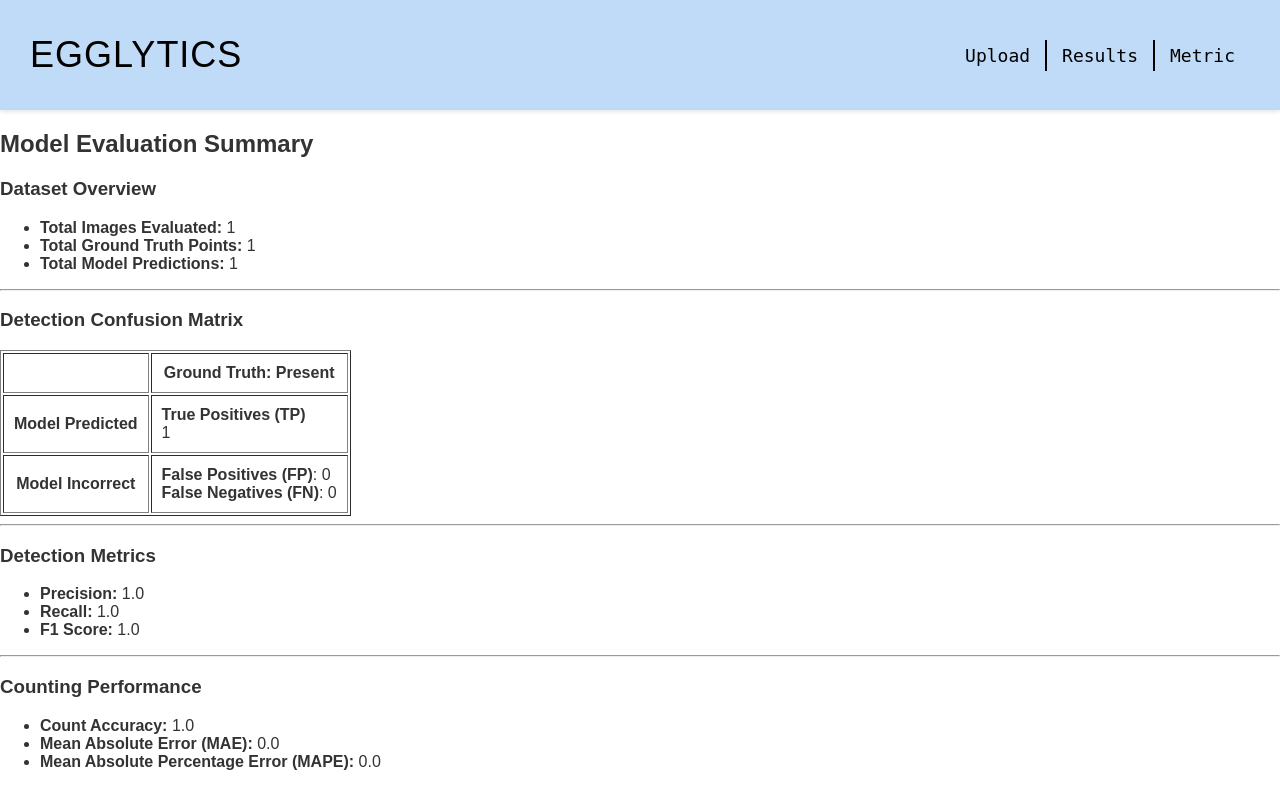
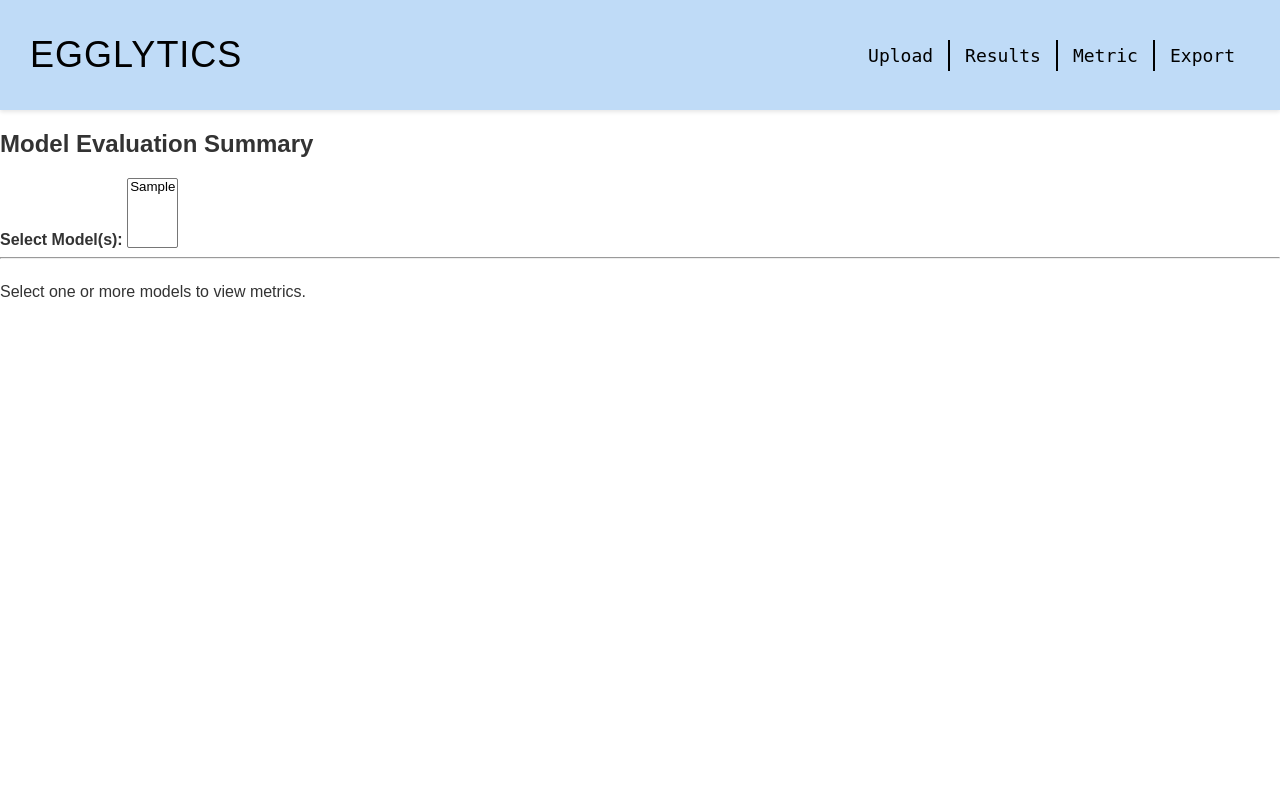
Before and after one commit to cnjerald/Egglytics, a Django app: page /metric/ in a window 1280 px wide. Run offline with Django 5.2, Linux system fonts and the light colour scheme; tables that the repository leaves empty hold one stand-in row (values such as "Sample post").

Commit message:
Metric system v2

```diff
--- a/server/egglytics/models.py
+++ b/server/egglytics/models.py
@@ -11,6 +11,7 @@ class BatchDetails(models.Model):
     total_hatched = models.IntegerField()
     is_complete = models.BooleanField()
     has_fail_present = models.BooleanField(default = False)
+
 
     class Meta:
         db_table = "batch_details"   # TABLE NAME.
@@ -36,6 +37,7 @@ class ImageDetails(models.Model):
     allow_collection = models.BooleanField(default=True)
     is_processed = models.BooleanField()
     is_validated = models.BooleanField()
+    model_used = models.CharField(max_length = 255)
 
     class Meta:
         db_table = "image_details"  # TABLE NAME.
--- a/server/egglytics/templates/base.html
+++ b/server/egglytics/templates/base.html
@@ -15,8 +15,8 @@
             <a href="/" class="nav-link">Upload</a>
             <!-- <a href="/edit" class="nav-link">Annotate</a> -->
             <a href="/view" class="nav-link">Results</a>
-
             <a href="/metric" class="nav-link">Metric</a>
+            <a href="/export" class="nav-link">Export</a>
         </nav>
     </header>
 
--- a/server/egglytics/templates/metric.html
+++ b/server/egglytics/templates/metric.html
@@ -1,48 +1,130 @@
 <h2>Model Evaluation Summary</h2>
 
-<h3>Dataset Overview</h3>
-<ul>
-    <li><strong>Total Images Evaluated:</strong> {{ total_images }}</li>
-    <li><strong>Total Ground Truth Points:</strong> {{ total_ground_truth }}</li>
-    <li><strong>Total Model Predictions:</strong> {{ total_model_predictions }}</li>
-</ul>
+<form id="model-form">
+    <label><strong>Select Model(s):</strong></label>
+    <select id="model-select" name="model" multiple>
+        {% for model in models %}
+            <option value="{{ model }}">{{ model }}</option>
+        {% endfor %}
+    </select>
+</form>
 
 <hr>
 
-<h3>Detection Confusion Matrix</h3>
+<!-- Metrics container -->
+<div id="metrics-container" style="display: flex; flex-wrap: wrap; gap: 20px;">
+    <p>Select one or more models to view metrics.</p>
+</div>
 
-<table border="1" cellpadding="10">
-    <tr>
-        <th></th>
-        <th>Ground Truth: Present</th>
-    </tr>
-    <tr>
-        <th>Model Predicted</th>
-        <td><strong>True Positives (TP)</strong><br>{{ TP }}</td>
-    </tr>
-    <tr>
-        <th>Model Incorrect</th>
-        <td>
-            <strong>False Positives (FP)</strong>: {{ FP }}<br>
-            <strong>False Negatives (FN)</strong>: {{ FN }}
-        </td>
-    </tr>
-</table>
+<script>
+document.getElementById("model-select").addEventListener("change", function() {
+    const selectedOptions = Array.from(this.selectedOptions).map(opt => opt.value);
 
-<hr>
+    const container = document.getElementById("metrics-container");
 
-<h3>Detection Metrics</h3>
-<ul>
-    <li><strong>Precision:</strong> {{ precision }}</li>
-    <li><strong>Recall:</strong> {{ recall }}</li>
-    <li><strong>F1 Score:</strong> {{ f1_score }}</li>
-</ul>
+    if (selectedOptions.length === 0) {
+        container.innerHTML = "<p>Select one or more models to view metrics.</p>";
+        return;
+    }
 
-<hr>
+    const params = selectedOptions.map(m => "model=" + encodeURIComponent(m)).join("&");
 
-<h3>Counting Performance</h3>
-<ul>
-    <li><strong>Count Accuracy:</strong> {{ count_accuracy }}</li>
-    <li><strong>Mean Absolute Error (MAE):</strong> {{ MAE }}</li>
-    <li><strong>Mean Absolute Percentage Error (MAPE):</strong> {{ MAPE }}</li>
-</ul>
+    fetch(`/metric/ajax/?${params}`)
+        .then(res => res.json())
+        .then(data => {
+            if (data.error) {
+                container.innerHTML = "<p>" + data.error + "</p>";
+                return;
+            }
+
+            let html = "";
+
+            data.comparison.forEach(r => {
+                html += `
+<div class="model-card">
+    <h3>${r.model}</h3>
+
+    <h4>Dataset Overview</h4>
+    <ul class="metrics-list">
+        <li><strong>Total Images:</strong> ${r.total_images}</li>
+        <li><strong>Ground Truth Points:</strong> ${r.total_ground_truth}</li>
+        <li><strong>Model Predictions:</strong> ${r.total_model_predictions}</li>
+    </ul>
+
+    <h4>Confusion Matrix</h4>
+    <div class="metric-grid">
+        <div class="metric-card-small tp">TP<br>${r.TP}</div>
+        <div class="metric-card-small fp">FP<br>${r.FP}</div>
+        <div class="metric-card-small fn">FN<br>${r.FN}</div>
+    </div>
+
+    <h4>Detection Metrics</h4>
+    <ul class="metrics-list">
+        <li><strong>Precision:</strong> ${r.precision}</li>
+        <li><strong>Recall:</strong> ${r.recall}</li>
+        <li><strong>F1 Score:</strong> ${r.f1_score}</li>
+    </ul>
+
+    <h4>Counting Performance</h4>
+    <ul class="metrics-list">
+        <li><strong>Count Accuracy:</strong> ${r.count_accuracy}</li>
+        <li><strong>MAE:</strong> ${r.MAE}</li>
+        <li><strong>MAPE:</strong> ${r.MAPE}</li>
+    </ul>
+</div>`;
+            });
+
+            container.innerHTML = html;
+        })
+        .catch(err => {
+            console.error(err);
+            container.innerHTML = "<p>Error loading metrics.</p>";
+        });
+});
+</script>
+
+
+<style>
+.model-card {
+    border: 1px solid #ccc;
+    border-radius: 12px;
+    padding: 16px;
+    width: 300px;
+    box-shadow: 0 2px 6px rgba(0,0,0,0.1);
+    background: #fff;
+    font-family: Arial, sans-serif;
+}
+
+.model-card h3 {
+    text-align: center;
+    margin-top: 0;
+}
+
+.metric-grid {
+    display: grid;
+    grid-template-columns: repeat(2, 1fr);
+    gap: 8px;
+    margin: 12px 0;
+}
+
+.metric-card-small {
+    padding: 12px;
+    border-radius: 8px;
+    text-align: center;
+    font-weight: bold;
+    color: #000;
+}
+
+.tp { background: #e6fffa; }
+.fp { background: #fff5f5; }
+.fn { background: #fffbea; }
+
+.metrics-list {
+    list-style: none;
+    padding: 0;
+    margin: 0;
+}
+.metrics-list li {
+    margin-bottom: 4px;
+}
+</style>
--- a/server/egglytics/urls.py
+++ b/server/egglytics/urls.py
@@ -15,5 +15,7 @@ urlpatterns = [
     path('edit-batch-name/<int:batch_id>/', views.edit_batch_name, name='edit_batch_name'),
     path("test/<int:image_id>/",views.edit,name="test"),
     path("metric/",views.metric,name="metric"),
+    path("metric/ajax/", views.metric_ajax, name="metric_ajax"),
+    path("export/",views.export,name="export"),
 
 ]
--- a/server/egglytics/views.py
+++ b/server/egglytics/views.py
@@ -61,7 +61,8 @@ def process_images(batch, files_data, header):
                 img_type="MICRO",
                 allow_collection=True,
                 is_processed=False,
-                is_validated = False
+                is_validated = False,
+                model_used = "doc_jet_model_heatmap"
             )
 
             encoded = file_dict["data"]
@@ -161,7 +162,7 @@ def upload(request):
             total_hatched=0,
             date_updated=date,
             is_complete=False,
-            has_fail_present=False
+            has_fail_present=False,
         )
 
         # Read files into memory BEFORE starting thread (No images are saved at this point, only on memory)
@@ -424,103 +425,212 @@ def test(request):
             "included_template": "test.html",
         }
     )
-
 def metric(request):
-
-    validated_images = ImageDetails.objects.filter(is_validated=True)
-    total_images = validated_images.count()
-
-    # ---- Point-level classification ----
-
-    TP_qs = AnnotationPoints.objects.filter(
-        image_id__in=validated_images,
-        is_original=True,
-        is_deleted=False
+    # ---- dropdown data ----
+    models = (
+        ImageDetails.objects
+        .values_list("model_used", flat=True)
+        .distinct()
     )
 
-    FP_qs = AnnotationPoints.objects.filter(
-        image_id__in=validated_images,
-        is_original=True,
-        is_deleted=True
-    )
+    selected_models = request.GET.getlist("model")
 
-    FN_qs = AnnotationPoints.objects.filter(
-        image_id__in=validated_images,
-        is_original=False
-    )
+    context = {
+        "included_template": "metric.html",
+        "models": models,
+        "selected_models": selected_models,
+        "comparison": [],
+    }
 
-    TP = TP_qs.count()
-    FP = FP_qs.count()
-    FN = FN_qs.count()
+    if not selected_models:
+        return render(request, "base.html", context)
 
-    # Total model predictions (before correction)
-    total_model_predictions = TP + FP
+    for model in selected_models:
+        validated_images = ImageDetails.objects.filter(
+            is_validated=True,
+            model_used=model
+        )
 
-    # Total ground truth points
-    total_ground_truth = TP + FN
+        total_images = validated_images.count()
 
-    # ---- Detection Metrics ----
-    precision = TP / (TP + FP) if (TP + FP) > 0 else 0
-    recall = TP / (TP + FN) if (TP + FN) > 0 else 0
-    f1_score = (
-        2 * precision * recall / (precision + recall)
-        if (precision + recall) > 0 else 0
-    )
-
-    # ---- Counting Metrics ----
-    total_accuracy = 0
-    total_abs_error = 0
-    total_pct_error = 0
-    valid_image_count = 0
-
-    for image in validated_images:
-
-        predicted_count = AnnotationPoints.objects.filter(
-            image_id=image,
+        # ---- Point-level classification ----
+        TP = AnnotationPoints.objects.filter(
+            image_id__in=validated_images,
             is_original=True,
             is_deleted=False
         ).count()
 
-        added_count = AnnotationPoints.objects.filter(
-            image_id=image,
+        FP = AnnotationPoints.objects.filter(
+            image_id__in=validated_images,
+            is_original=True,
+            is_deleted=True
+        ).count()
+
+        FN = AnnotationPoints.objects.filter(
+            image_id__in=validated_images,
             is_original=False
         ).count()
 
-        true_count = predicted_count + added_count
+        total_model_predictions = TP + FP
+        total_ground_truth = TP + FN
 
-        if true_count > 0:
-            abs_error = abs(predicted_count - true_count)
-            total_accuracy += 1 - abs_error / true_count
-            total_abs_error += abs_error
-            total_pct_error += abs_error / true_count
-            valid_image_count += 1
+        # ---- Detection metrics ----
+        precision = TP / (TP + FP) if (TP + FP) else 0
+        recall = TP / (TP + FN) if (TP + FN) else 0
+        f1_score = (
+            2 * precision * recall / (precision + recall)
+            if (precision + recall) else 0
+        )
 
-    count_accuracy = total_accuracy / valid_image_count if valid_image_count else 0
-    MAE = total_abs_error / valid_image_count if valid_image_count else 0
-    MAPE = total_pct_error / valid_image_count if valid_image_count else 0
+        # ---- Counting metrics ----
+        total_accuracy = total_abs_error = total_pct_error = valid_image_count = 0
 
-    return render(
-        request,
-        "base.html",
-        {
-            "included_template": "metric.html",
+        for image in validated_images:
+            predicted_count = AnnotationPoints.objects.filter(
+                image_id=image,
+                is_original=True,
+                is_deleted=False
+            ).count()
 
-            # Totals
+            added_count = AnnotationPoints.objects.filter(
+                image_id=image,
+                is_original=False
+            ).count()
+
+            true_count = predicted_count + added_count
+
+            if true_count > 0:
+                abs_error = abs(predicted_count - true_count)
+                total_accuracy += 1 - abs_error / true_count
+                total_abs_error += abs_error
+                total_pct_error += abs_error / true_count
+                valid_image_count += 1
+
+        count_accuracy = total_accuracy / valid_image_count if valid_image_count else 0
+        MAE = total_abs_error / valid_image_count if valid_image_count else 0
+        MAPE = total_pct_error / valid_image_count if valid_image_count else 0
+
+        context["comparison"].append({
+            "model": model,
+
+            # Dataset overview
             "total_images": total_images,
+            "total_ground_truth": total_ground_truth,
             "total_model_predictions": total_model_predictions,
-            "total_ground_truth": total_ground_truth,
 
-            # Confusion-style values
+            # Confusion
             "TP": TP,
             "FP": FP,
             "FN": FN,
 
-            # Metrics
+            # Detection metrics
+            "precision": round(precision, 4),
+            "recall": round(recall, 4),
+            "f1_score": round(f1_score, 4),
+
+            # Counting metrics
+            "count_accuracy": round(count_accuracy, 4),
+            "MAE": round(MAE, 4),
+            "MAPE": round(MAPE, 4),
+        })
+
+    return render(request, "base.html", context)
+
+def metric_ajax(request):
+    selected_models = request.GET.getlist("model")
+    if not selected_models:
+        return JsonResponse({"error": "No model selected"}, status=400)
+
+    comparison = []
+
+    for model in selected_models:
+        validated_images = ImageDetails.objects.filter(
+            is_validated=True,
+            model_used=model
+        )
+
+        total_images = validated_images.count()
+
+        # Point-level classification
+        TP = AnnotationPoints.objects.filter(
+            image_id__in=validated_images,
+            is_original=True,
+            is_deleted=False
+        ).count()
+
+        FP = AnnotationPoints.objects.filter(
+            image_id__in=validated_images,
+            is_original=True,
+            is_deleted=True
+        ).count()
+
+        FN = AnnotationPoints.objects.filter(
+            image_id__in=validated_images,
+            is_original=False
+        ).count()
+
+        total_model_predictions = TP + FP
+        total_ground_truth = TP + FN
+
+        # Detection metrics
+        precision = TP / (TP + FP) if (TP + FP) else 0
+        recall = TP / (TP + FN) if (TP + FN) else 0
+        f1_score = 2 * precision * recall / (precision + recall) if (precision + recall) else 0
+
+        # Counting metrics
+        total_accuracy = total_abs_error = total_pct_error = valid_image_count = 0
+        for image in validated_images:
+            predicted_count = AnnotationPoints.objects.filter(
+                image_id=image,
+                is_original=True,
+                is_deleted=False
+            ).count()
+            added_count = AnnotationPoints.objects.filter(
+                image_id=image,
+                is_original=False
+            ).count()
+            true_count = predicted_count + added_count
+            if true_count > 0:
+                abs_error = abs(predicted_count - true_count)
+                total_accuracy += 1 - abs_error / true_count
+                total_abs_error += abs_error
+                total_pct_error += abs_error / true_count
+                valid_image_count += 1
+
+        count_accuracy = total_accuracy / valid_image_count if valid_image_count else 0
+        MAE = total_abs_error / valid_image_count if valid_image_count else 0
+        MAPE = total_pct_error / valid_image_count if valid_image_count else 0
+
+        comparison.append({
+            "model": model,
+            "total_images": total_images,
+            "total_ground_truth": total_ground_truth,
+            "total_model_predictions": total_model_predictions,
+            "TP": TP,
+            "FP": FP,
+            "FN": FN,
             "precision": round(precision, 4),
             "recall": round(recall, 4),
             "f1_score": round(f1_score, 4),
             "count_accuracy": round(count_accuracy, 4),
             "MAE": round(MAE, 4),
             "MAPE": round(MAPE, 4),
+        })
+
+    return JsonResponse({"comparison": comparison})
+
+def export(request):
+    models = (
+        ImageDetails.objects
+        .values_list("model_used", flat=True)
+        .distinct()
+    )
+
+    return render(
+        request,
+        "base.html",
+        {
+            "included_template": "export.html",
+            "models": models,
         }
     )
```
Also changed, not shown: server/egglytics/templates/export.html (added, +22 -0 lines), server/egglytics/migrations/0006_batchdetails_model_used.py (added), server/egglytics/migrations/0007_remove_batchdetails_model_used_and_more.py (added).
